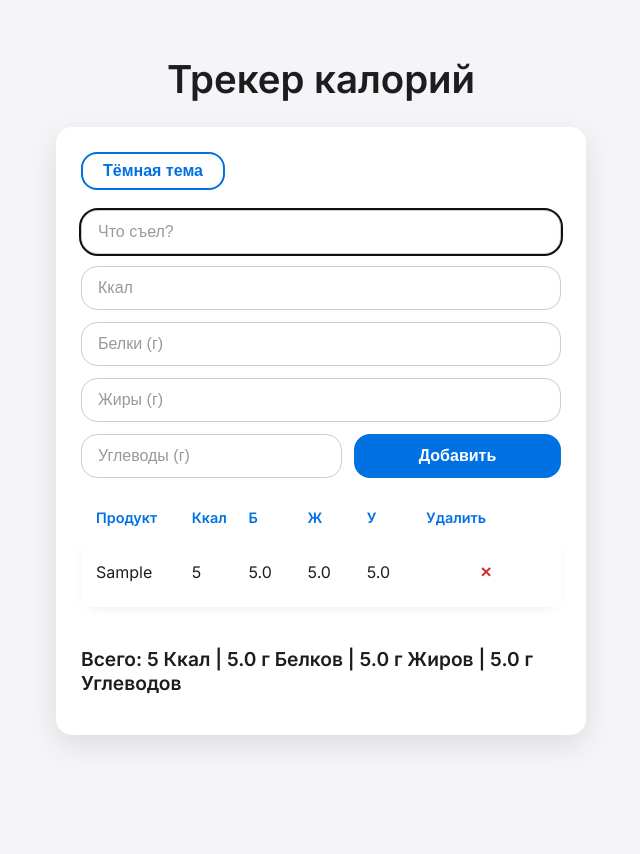
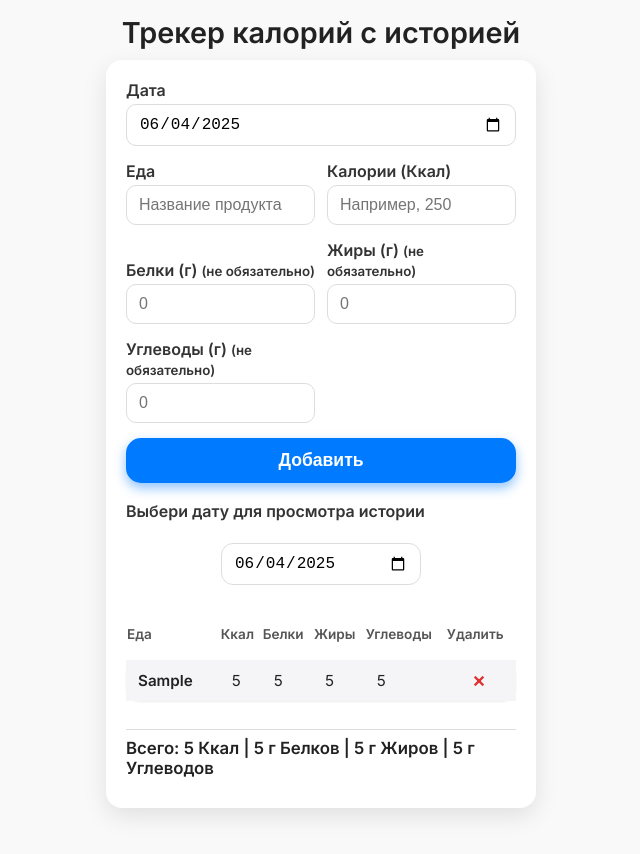
Before and after one commit to xjeeeme/kalorii-, a plain HTML site: page index.html in a window 1280 px wide. Both pictures are taken after typing "Sample", "5", "5", "5", "5" into the empty fields and a click on the button "Добавить". Shown: the whole page, without its empty margins (319-959 px from the left). Drawn offline with Linux system fonts and the light colour scheme.

Commit message:
Update index.html
new new

```diff
--- a/index.html
+++ b/index.html
@@ -3,304 +3,280 @@
 <head>
   <meta charset="UTF-8" />
   <meta name="viewport" content="width=device-width, initial-scale=1, maximum-scale=1" />
-<title>Трекер калорий</title>
+  <title>Трекер калорий с историей</title>
+  <link href="https://fonts.googleapis.com/css2?family=Inter:wght@400;600&display=swap" rel="stylesheet" />
   <style>
-  /* Основные шрифты и цвета */
-  @import url('https://fonts.googleapis.com/css2?family=Inter:wght@400;600&display=swap');
-
-  :root {
-    --color-bg-light: #f5f5f7;
-    --color-bg-dark: #1c1c1e;
-    --color-text-light: #1d1d1f;
-    --color-text-dark: #f0f0f3;
-    --color-accent: #0071e3;
-    --color-accent-hover: #005bb5;
-    --color-card-light: #ffffff;
-    --color-card-dark: #2c2c2e;
-    --border-radius: 16px;
-    --transition: 0.3s ease;
-  }
-
+    /* Общие стили */
     body {
       margin: 0;
-    background-color: var(--color-bg-light);
-    color: var(--color-text-light);
-    font-family: 'Inter', -apple-system, BlinkMacSystemFont, "Segoe UI", Roboto, "Helvetica Neue", Arial, sans-serif;
+      font-family: 'Inter', -apple-system, BlinkMacSystemFont, 'Segoe UI', Roboto, Oxygen,
+        Ubuntu, Cantarell, 'Open Sans', 'Helvetica Neue', sans-serif;
+      background: #f9f9f9;
+      color: #111;
+      min-height: 100vh;
       display: flex;
       flex-direction: column;
       align-items: center;
-    padding: 30px 15px;
-    min-height: 100vh;
-    transition: background-color var(--transition), color var(--transition);
-  }
-
-  body.dark {
-    background-color: var(--color-bg-dark);
-    color: var(--color-text-dark);
+      padding: 15px 10px 40px;
+      -webkit-font-smoothing: antialiased;
+      -moz-osx-font-smoothing: grayscale;
+      user-select: none;
     }
 
     h1 {
       font-weight: 600;
-    font-size: 2.4rem;
-    margin-bottom: 25px;
-    user-select: none;
+      font-size: 1.8rem;
+      margin: 0 0 10px;
+      text-align: center;
+      color: #222;
     }
 
-  .container {
-    max-width: 480px;
+    #app {
       width: 100%;
-    background-color: var(--color-card-light);
-    border-radius: var(--border-radius);
-    padding: 25px 25px 40px;
-    box-shadow: 0 10px 30px rgb(0 0 0 / 0.1);
-    transition: background-color var(--transition);
+      max-width: 430px; /* Под iPhone 13 mini и аналогичные */
+      background: #fff;
+      border-radius: 16px;
+      box-shadow: 0 8px 25px rgb(0 0 0 / 0.1);
+      padding: 20px 20px 30px;
+      box-sizing: border-box;
+      display: flex;
+      flex-direction: column;
+      gap: 18px;
     }
 
-  body.dark .container {
-    background-color: var(--color-card-dark);
-    box-shadow: 0 10px 30px rgb(255 255 255 / 0.1);
+    label {
+      font-weight: 600;
+      margin-bottom: 4px;
+      display: block;
+      color: #333;
+    }
+
+    input[type="text"],
+    input[type="number"],
+    input[type="date"] {
+      width: 100%;
+      padding: 10px 12px;
+      font-size: 1rem;
+      border: 1.5px solid #ddd;
+      border-radius: 10px;
+      outline-offset: 2px;
+      outline-color: transparent;
+      transition: outline-color 0.3s ease, border-color 0.3s ease;
+      box-sizing: border-box;
+    }
+    input[type="text"]:focus,
+    input[type="number"]:focus,
+    input[type="date"]:focus {
+      outline-color: #007aff;
+      border-color: #007aff;
     }
 
     form {
-    display: flex;
-    flex-wrap: wrap;
-    gap: 12px;
-    margin-bottom: 20px;
+      display: grid;
+      grid-template-columns: 1fr 1fr;
+      gap: 15px 12px;
+      align-items: flex-end;
     }
 
-  input[type="text"],
-  input[type="number"] {
-    flex: 1 1 140px;
-    padding: 12px 16px;
-    font-size: 1rem;
-    border: 1.8px solid #ccc;
-    border-radius: var(--border-radius);
-    transition: border-color var(--transition), background-color var(--transition), color var(--transition);
-    outline-offset: 2px;
+    form > div {
+      display: flex;
+      flex-direction: column;
     }
 
-  body.dark input[type="text"],
-  body.dark input[type="number"] {
-    background-color: #3a3a3c;
-    border-color: #555;
-    color: var(--color-text-dark);
-  }
-
-  input[type="text"]::placeholder,
-  input[type="number"]::placeholder {
-    color: #999;
+    form > div.full-width {
+      grid-column: 1 / -1;
     }
 
     button {
-    padding: 12px 28px;
-    background-color: var(--color-accent);
-    color: white;
+      grid-column: 1 / -1;
+      padding: 12px 0;
+      background: #007aff;
+      color: #fff;
       font-weight: 600;
-    font-size: 1rem;
+      font-size: 1.1rem;
       border: none;
-    border-radius: var(--border-radius);
+      border-radius: 15px;
       cursor: pointer;
+      transition: background-color 0.3s ease;
       user-select: none;
-    transition: background-color var(--transition), box-shadow var(--transition);
-    flex: 1 1 120px;
-    min-width: 120px;
+      box-shadow: 0 5px 12px rgb(0 122 255 / 0.45);
     }
-
-  button:hover,
-  button:focus {
-    background-color: var(--color-accent-hover);
-    box-shadow: 0 4px 15px rgba(0, 113, 227, 0.6);
+    button:hover {
+      background: #005ecb;
+      box-shadow: 0 7px 18px rgb(0 94 203 / 0.6);
     }
-
-  #toggleThemeBtn {
-    margin-bottom: 20px;
-    background-color: transparent;
-    color: var(--color-accent);
-    font-weight: 600;
-    border: 2px solid var(--color-accent);
-    flex: unset;
-    min-width: unset;
-    padding: 8px 20px;
-  }
-
-  #toggleThemeBtn:hover {
-    background-color: var(--color-accent);
-    color: white;
+    button:active {
+      background: #004299;
     }
 
     table {
       width: 100%;
       border-collapse: separate;
       border-spacing: 0 10px;
+      font-size: 0.95rem;
+      color: #222;
+    }
+
+    thead tr {
+      background: transparent;
     }
 
     thead th {
       text-align: left;
-    padding-left: 15px;
       font-weight: 600;
-    color: var(--color-accent);
+      padding-bottom: 8px;
+      color: #555;
+      font-size: 0.85rem;
       user-select: none;
-    font-size: 0.9rem;
     }
 
     tbody tr {
-    background-color: var(--color-card-light);
-    border-radius: var(--border-radius);
-    box-shadow: 0 3px 8px rgb(0 0 0 / 0.05);
-    transition: background-color var(--transition);
+      background: #f5f5f7;
+      border-radius: 14px;
+      box-shadow: 0 1px 2px rgb(0 0 0 / 0.08);
+      transition: background-color 0.2s ease;
     }
 
-  body.dark tbody tr {
-    background-color: var(--color-card-dark);
-    box-shadow: 0 3px 8px rgb(255 255 255 / 0.1);
+    tbody tr:hover {
+      background: #e4ebfa;
     }
 
-  tbody tr td {
-    padding: 12px 15px;
-    font-size: 1rem;
+    tbody td {
+      padding: 10px 12px;
       vertical-align: middle;
-    color: var(--color-text-light);
     }
 
-  body.dark tbody tr td {
-    color: var(--color-text-dark);
+    tbody td:first-child {
+      font-weight: 600;
+      max-width: 140px;
+      overflow: hidden;
+      white-space: nowrap;
+      text-overflow: ellipsis;
     }
 
-  tbody tr td:last-child {
-    width: 48px;
+    tbody td:last-child {
       text-align: center;
-  }
-
-  .deleteBtn {
-    background: none;
-    border: none;
-    color: #d32f2f;
+      cursor: pointer;
+      color: #d33;
       font-weight: 700;
-    font-size: 1.2rem;
-    cursor: pointer;
+      user-select: none;
+      font-size: 1.3rem;
+      line-height: 1;
+      padding-right: 16px;
       transition: color 0.3s ease;
     }
-
-  .deleteBtn:hover {
-    color: #9a0000;
+    tbody td:last-child:hover {
+      color: #a00;
     }
 
     #totalStats {
-    margin-top: 30px;
       font-weight: 600;
-    font-size: 1.2rem;
+      font-size: 1.05rem;
+      padding-top: 8px;
+      color: #222;
+      border-top: 1px solid #ddd;
       user-select: none;
     }
 
-  /* Анимация плавного появления записи */
-  @keyframes fadeInSlide {
-    from {
-      opacity: 0;
-      transform: translateY(10px);
+    #historyDate {
+      width: 100%;
+      max-width: 200px;
+      margin: 0 auto 12px;
+      padding: 10px 12px;
+      font-size: 1rem;
+      border: 1.5px solid #ddd;
+      border-radius: 12px;
+      outline-offset: 2px;
+      outline-color: transparent;
+      transition: outline-color 0.3s ease, border-color 0.3s ease;
+      display: block;
     }
-    to {
-      opacity: 1;
-      transform: translateY(0);
-    }
+    #historyDate:focus {
+      outline-color: #007aff;
+      border-color: #007aff;
     }
 
-  tbody tr {
-    animation: fadeInSlide 0.35s ease forwards;
+    /* Адаптивность */
+    @media (max-width: 430px) {
+      body {
+        padding: 12px 8px 30px;
       }
-
-  /* Адаптив для телефона */
-  @media (max-width: 480px) {
-    body {
-      padding: 20px 12px;
+      #app {
+        max-width: 100%;
+        padding: 15px 15px 25px;
       }
-    .container {
-      padding: 20px 20px 35px;
-      max-width: 100%;
-    }
-    input[type="text"],
-    input[type="number"] {
-      flex-basis: 100%;
+      form {
+        grid-template-columns: 1fr;
+        gap: 12px;
       }
       button {
-      flex-basis: 100%;
-      min-width: auto;
+        grid-column: 1;
+        font-size: 1rem;
       }
-    thead {
-      display: none;
+      table {
+        font-size: 0.9rem;
       }
-    tbody tr {
-      display: grid;
-      grid-template-columns: 1fr auto;
-      padding: 12px 15px;
-      margin-bottom: 12px;
-      border-radius: var(--border-radius);
-      box-shadow: 0 3px 8px rgb(0 0 0 / 0.05);
-      background-color: var(--color-card-light);
-      color: var(--color-text-light);
+      tbody td:first-child {
+        max-width: 120px;
       }
-    body.dark tbody tr {
-      background-color: var(--color-card-dark);
-      color: var(--color-text-dark);
-      box-shadow: 0 3px 8px rgb(255 255 255 / 0.1);
-    }
-    tbody tr td {
-      padding: 0;
-      font-size: 1rem;
-      line-height: 1.3;
-    }
-    tbody tr td:nth-child(1) {
-      grid-column: 1 / 2;
-      font-weight: 600;
-      margin-bottom: 4px;
-    }
-    tbody tr td:nth-child(2),
-    tbody tr td:nth-child(3) {
-      text-align: right;
-      grid-column: 2 / 3;
-    }
-    tbody tr td:last-child {
-      grid-column: 2 / 3;
-      text-align: right;
-      padding-right: 0;
-      margin-left: 8px;
-      align-self: center;
+      #historyDate {
+        max-width: 100%;
       }
     }
   </style>
 </head>
 <body>
 
-<h1>Трекер калорий</h1>
-
-<div class="container">
-  <button id="toggleThemeBtn" aria-label="Переключить тему">Тёмная тема</button>
-
-  <form id="foodForm">
-    <input type="text" id="foodInput" placeholder="Что съел?" autocomplete="off" required />
-    <input type="number" id="caloriesInput" placeholder="Ккал" min="0" step="1" required />
-    <input type="number" id="proteinInput" placeholder="Белки (г)" min="0" step="0.1" required />
-    <input type="number" id="fatInput" placeholder="Жиры (г)" min="0" step="0.1" required />
-    <input type="number" id="carbInput" placeholder="Углеводы (г)" min="0" step="0.1" required />
-    <button type="submit">Добавить</button>
+  <h1>Трекер калорий с историей</h1>
+  <div id="app" role="main" aria-label="Трекер калорий с выбором даты и историей">
+    <form id="foodForm" aria-describedby="formDesc">
+      <div class="full-width">
+        <label for="dateInput">Дата</label>
+        <input type="date" id="dateInput" value="" aria-required="true" />
+      </div>
+      <div>
+        <label for="foodInput">Еда</label>
+        <input id="foodInput" type="text" placeholder="Название продукта" required aria-required="true" />
+      </div>
+      <div>
+        <label for="caloriesInput">Калории (Ккал)</label>
+        <input id="caloriesInput" type="number" min="0" placeholder="Например, 250" required aria-required="true" />
+      </div>
+      <div>
+        <label for="proteinInput">Белки (г) <small>(не обязательно)</small></label>
+        <input id="proteinInput" type="number" min="0" placeholder="0" />
+      </div>
+      <div>
+        <label for="fatInput">Жиры (г) <small>(не обязательно)</small></label>
+        <input id="fatInput" type="number" min="0" placeholder="0" />
+      </div>
+      <div>
+        <label for="carbInput">Углеводы (г) <small>(не обязательно)</small></label>
+        <input id="carbInput" type="number" min="0" placeholder="0" />
+      </div>
+      <button type="submit" aria-label="Добавить продукт">Добавить</button>
     </form>
 
-  <table aria-label="Список продуктов и калорий">
+    <label for="historyDate">Выбери дату для просмотра истории</label>
+    <input type="date" id="historyDate" aria-live="polite" />
+
+    <table role="table" aria-label="Список продуктов">
       <thead>
         <tr>
-        <th>Продукт</th>
+          <th>Еда</th>
           <th>Ккал</th>
-        <th>Б</th>
-        <th>Ж</th>
-        <th>У</th>
+          <th>Белки</th>
+          <th>Жиры</th>
+          <th>Углеводы</th>
           <th>Удалить</th>
         </tr>
       </thead>
       <tbody id="foodList">
-      <!-- Здесь будут строки с едой -->
+        <!-- Продукты сюда -->
       </tbody>
     </table>
 
-  <div id="totalStats" aria-live="polite">
+    <div id="totalStats" aria-live="polite" aria-atomic="true">
       Всего: 0 Ккал | 0 г Белков | 0 г Жиров | 0 г Углеводов
     </div>
   </div>
@@ -308,6 +284,7 @@
 <script>
 (() => {
   const foodForm = document.getElementById('foodForm');
+  const dateInput = document.getElementById('dateInput');
   const foodInput = document.getElementById('foodInput');
   const caloriesInput = document.getElementById('caloriesInput');
   const proteinInput = document.getElementById('proteinInput');
@@ -315,112 +292,109 @@
   const carbInput = document.getElementById('carbInput');
   const foodList = document.getElementById('foodList');
   const totalStats = document.getElementById('totalStats');
-  const toggleThemeBtn = document.getElementById('toggleThemeBtn');
+  const historyDate = document.getElementById('historyDate');
 
-  // Состояние - массив объектов {id, food, calories, protein, fat, carbs}
-  let foods = [];
+  // Установим дату по умолчанию - сегодня
+  const today = new Date().toISOString().slice(0, 10);
+  dateInput.value = today;
+  historyDate.value = today;
 
-  // Загрузка из localStorage
-  function loadFoods() {
-    const saved = localStorage.getItem('calorieTrackerFoods');
-    if (saved) {
-      foods = JSON.parse(saved);
-    }
+  // Загрузить данные из localStorage для даты
+  function loadData(date) {
+    const data = localStorage.getItem('calorieTracker-' + date);
+    return data ? JSON.parse(data) : [];
   }
 
-  // Сохранение в localStorage
-  function saveFoods() {
-    localStorage.setItem('calorieTrackerFoods', JSON.stringify(foods));
+  // Сохранить данные в localStorage для даты
+  function saveData(date, items) {
+    localStorage.setItem('calorieTracker-' + date, JSON.stringify(items));
   }
 
-  // Обновить табличку и итоги
-  function renderFoods() {
+  // Обновить таблицу и сумму
+  function updateTable(date) {
+    const items = loadData(date);
     foodList.innerHTML = '';
-    let totalCalories = 0, totalProtein = 0, totalFat = 0, totalCarbs = 0;
-    for (const item of foods) {
-      totalCalories += item.calories;
-      totalProtein += item.protein;
-      totalFat += item.fat;
-      totalCarbs += item.carbs;
+    let sumCalories = 0, sumProtein = 0, sumFat = 0, sumCarb = 0;
 
+    items.forEach((item, index) => {
       const tr = document.createElement('tr');
       tr.innerHTML = `
-        <td>${item.food}</td>
+        <td title="${item.food}">${item.food}</td>
         <td>${item.calories}</td>
-        <td>${item.protein.toFixed(1)}</td>
-        <td>${item.fat.toFixed(1)}</td>
-        <td>${item.carbs.toFixed(1)}</td>
-        <td><button class="deleteBtn" aria-label="Удалить ${item.food}">×</button></td>
+        <td>${item.protein || 0}</td>
+        <td>${item.fat || 0}</td>
+        <td>${item.carb || 0}</td>
+        <td role="button" aria-label="Удалить ${item.food}" tabindex="0" style="color:#d33; cursor:pointer;">&times;</td>
       `;
-      // Удаление по кнопке
-      tr.querySelector('button.deleteBtn').addEventListener('click', () => {
-        foods = foods.filter(f => f.id !== item.id);
-        saveFoods();
-        renderFoods();
+      // Обработка удаления
+      tr.querySelector('td:last-child').addEventListener('click', () => {
+        items.splice(index, 1);
+        saveData(date, items);
+        updateTable(date);
       });
+      // Удаление с клавиатуры (Enter/Space)
+      tr.querySelector('td:last-child').addEventListener('keydown', (e) => {
+        if(e.key === 'Enter' || e.key === ' ') {
+          e.preventDefault();
+          items.splice(index, 1);
+          saveData(date, items);
+          updateTable(date);
+        }
+      });
+
       foodList.appendChild(tr);
+
+      sumCalories += Number(item.calories);
+      sumProtein += Number(item.protein || 0);
+      sumFat += Number(item.fat || 0);
+      sumCarb += Number(item.carb || 0);
+    });
+
+    totalStats.textContent = `Всего: ${sumCalories} Ккал | ${sumProtein} г Белков | ${sumFat} г Жиров | ${sumCarb} г Углеводов`;
   }
 
-    totalStats.textContent = `Всего: ${totalCalories} Ккал | ${totalProtein.toFixed(1)} г Белков | ${totalFat.toFixed(1)} г Жиров | ${totalCarbs.toFixed(1)} г Углеводов`;
-  }
+  // При добавлении еды
+  foodForm.addEventListener('submit', (e) => {
+    e.preventDefault();
+    const date = dateInput.value;
+    const food = foodInput.value.trim();
+    const calories = caloriesInput.value.trim();
+    // Белки, жиры, углеводы необязательны, если пусто — 0
+    const protein = proteinInput.value.trim() || '0';
+    const fat = fatInput.value.trim() || '0';
+    const carb = carbInput.value.trim() || '0';
 
-  // Добавить новую запись
-  foodForm.addEventListener('submit', e => {
-    e.preventDefault();
-
-    const food = foodInput.value.trim();
-    const calories = Number(caloriesInput.value);
-    const protein = Number(proteinInput.value);
-    const fat = Number(fatInput.value);
-    const carbs = Number(carbInput.value);
-
-    if (!food || calories < 0 || protein < 0 || fat < 0 || carbs < 0) {
-      alert('Пожалуйста, заполните все поля корректно');
+    if(!date || !food || !calories) {
+      alert('Пожалуйста, заполните дату, еду и калории.');
       return;
     }
 
-    const newFood = {
-      id: Date.now(),
-      food,
-      calories,
-      protein,
-      fat,
-      carbs
-    };
+    const items = loadData(date);
+    items.push({ food, calories: Number(calories), protein: Number(protein), fat: Number(fat), carb: Number(carb) });
+    saveData(date, items);
+    updateTable(date);
 
-    foods.push(newFood);
-    saveFoods();
-    renderFoods();
-
-    foodForm.reset();
-    foodInput.focus();
+    foodInput.value = '';
+    caloriesInput.value = '';
+    proteinInput.value = '';
+    fatInput.value = '';
+    carbInput.value = '';
   });
 
-  // Тёмная тема из localStorage или по умолчанию светлая
-  function loadTheme() {
-    const theme = localStorage.getItem('calorieTrackerTheme');
-    if (theme === 'dark') {
-      document.body.classList.add('dark');
-      toggleThemeBtn.textContent = 'Светлая тема';
-    }
-  }
-
-  // Переключение темы
-  toggleThemeBtn.addEventListener('click', () => {
-    document.body.classList.toggle('dark');
-    if (document.body.classList.contains('dark')) {
-      toggleThemeBtn.textContent = 'Светлая тема';
-      localStorage.setItem('calorieTrackerTheme', 'dark');
-    } else {
-      toggleThemeBtn.textContent = 'Тёмная тема';
-      localStorage.setItem('calorieTrackerTheme', 'light');
-    }
+  // При смене даты просмотра истории
+  historyDate.addEventListener('change', () => {
+    updateTable(historyDate.value);
+    dateInput.value = historyDate.value;
   });
 
-  // Инициализация
-  loadTheme();
-  loadFoods();
-  renderFoods();
+  // При смене даты добавления — синхронизируем с историей
+  dateInput.addEventListener('change', () => {
+    historyDate.value = dateInput.value;
+    updateTable(dateInput.value);
+  });
+
+  // Загрузка при старте
+  updateTable(today);
 })();
 </script>
 
```
Lines whose indentation alone changed are shown as unchanged.
